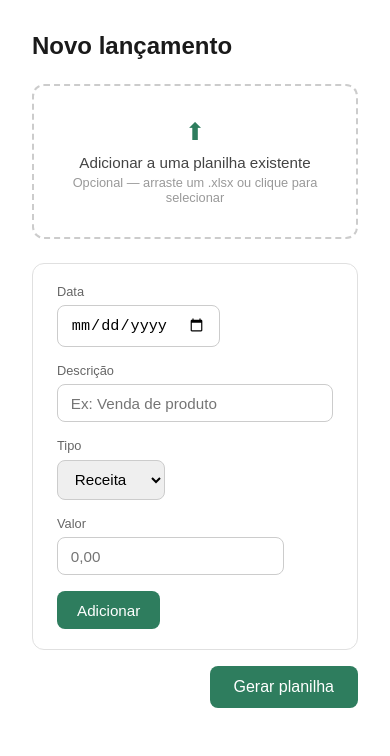
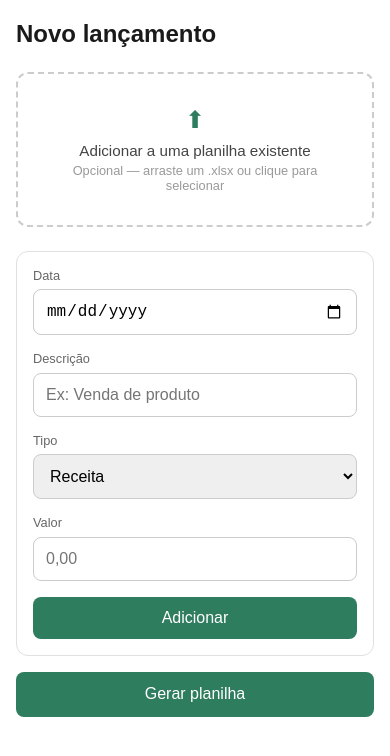
Before and after one commit to senaerik7/Front, a React (Vite) app: page /formulario in a window 390 px wide. Shown: the top 756 px of the page. Built offline with nearby package versions, Linux system fonts and the light colour scheme; no server answers.

Commit message:
Responsividade mobile em todas as telas

```diff
--- a/src/components/TabelaLancamentos/TabelaLancamentos.css
+++ b/src/components/TabelaLancamentos/TabelaLancamentos.css
@@ -68,3 +68,35 @@
 .tabela-btn-remover:hover {
     color: #c0392b;
 }
+
+@media (max-width: 768px) {
+    .tabela thead {
+        display: none;
+    }
+
+    .tabela,
+    .tabela tbody,
+    .tabela tr,
+    .tabela td {
+        display: block;
+        width: 100%;
+    }
+
+    .tabela tr {
+        padding: 0.75rem 1rem;
+        border-top: 1px solid #f0f0f0;
+        position: relative;
+    }
+
+    .tabela td {
+        padding: 0.2rem 0;
+        border: none;
+        font-size: 0.85rem;
+    }
+
+    .tabela td:last-child {
+        position: absolute;
+        top: 0.75rem;
+        right: 1rem;
+    }
+}
--- a/src/pages/Dashboard/Dashboard.css
+++ b/src/pages/Dashboard/Dashboard.css
@@ -57,3 +57,28 @@
     color: #c0392b;
     margin-top: 1rem;
 }
+
+@media (max-width: 768px) {
+    .dashboard-main {
+        padding: 1rem;
+    }
+
+    .dashboard-kpis {
+        grid-template-columns: repeat(2, 1fr);
+    }
+
+    .dashboard-graficos {
+        grid-template-columns: 1fr;
+    }
+}
+
+@media (max-width: 480px) {
+    .dashboard-header {
+        padding: 1rem;
+    }
+
+    .dashboard-kpis {
+        grid-template-columns: 1fr 1fr;
+        gap: 0.75rem;
+    }
+}
--- a/src/pages/Formulario/Formulario.css
+++ b/src/pages/Formulario/Formulario.css
@@ -157,3 +157,37 @@
     font-size: 0.95rem;
     cursor: pointer;
 }
+
+@media (max-width: 768px) {
+    .formulario-container {
+        padding: 1.25rem 1rem;
+    }
+
+    .formulario-campos {
+        flex-direction: column;
+        align-items: stretch;
+        padding: 1rem;
+    }
+
+    .formulario-campo--largo {
+        flex: none;
+    }
+
+    .formulario-campo input,
+    .formulario-campo select {
+        width: 100%;
+        font-size: 1rem;
+        padding: 0.75rem;
+    }
+
+    .formulario-btn-adicionar {
+        width: 100%;
+        padding: 0.75rem;
+        font-size: 1rem;
+    }
+
+    .formulario-btn-gerar {
+        width: 100%;
+        padding: 0.85rem;
+    }
+}
--- a/src/pages/Home/Home.css
+++ b/src/pages/Home/Home.css
@@ -4,16 +4,17 @@
     display: flex;
     align-items: center;
     justify-content: center;
+    padding: 2rem 1rem;
 }
 
 .home-content {
     text-align: center;
     max-width: 700px;
-    padding: 2rem;
+    width: 100%;
 }
 
 .home-titulo {
-    font-size: 2rem;
+    font-size: 1.75rem;
     font-weight: 700;
     color: #1a1a1a;
     margin-bottom: 0.75rem;
@@ -29,6 +30,7 @@
     display: flex;
     gap: 1.5rem;
     justify-content: center;
+    flex-wrap: wrap;
 }
 
 .home-card {
@@ -39,6 +41,8 @@
     width: 220px;
     cursor: pointer;
     transition: box-shadow 0.2s;
+    flex: 1 1 180px;
+    max-width: 260px;
 }
 
 .home-card:hover {
@@ -71,3 +75,19 @@
     color: #888;
     line-height: 1.4;
 }
+
+@media (max-width: 480px) {
+    .home-titulo {
+        font-size: 1.4rem;
+    }
+
+    .home-cards {
+        flex-direction: column;
+        align-items: center;
+    }
+
+    .home-card {
+        width: 100%;
+        max-width: 100%;
+    }
+}
```
